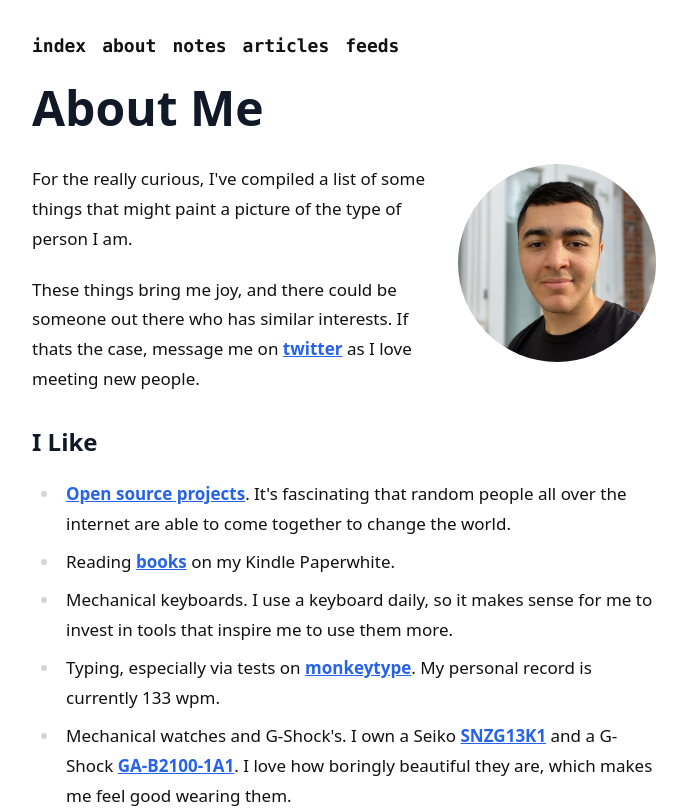
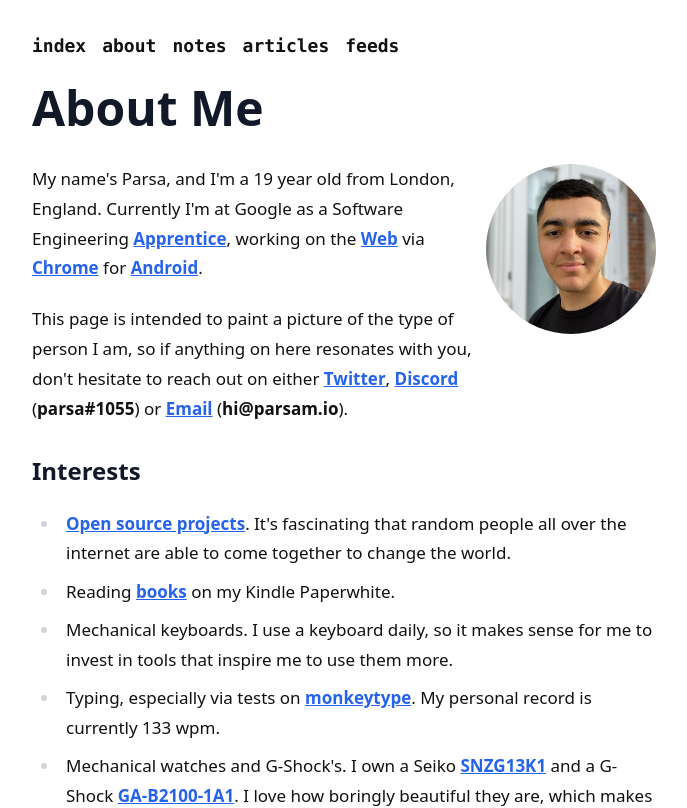
Before and after one commit to pzrsa/parsam.io, a Next.js app: page /about in a window 1280 px wide. Shown: the top 808 px of the page, without its empty margins (296-983 px from the left). Built offline with nearby package versions, Linux system fonts and the light colour scheme.

Commit message:
update about page with a better intro

```diff
--- a/pages/about.tsx
+++ b/pages/about.tsx
@@ -38,27 +38,68 @@ export default function About() {
           <div className="mx-auto w-60 h-60 sm:w-full sm:h-full ">
             <Image className="rounded-full" src={me} alt="Parsa Mesgarha" />
           </div>
-          <div className="prose dark:prose-invert mt-5 sm:mr-3 sm:mt-0">
+          <div className="prose dark:prose-invert sm:mr-3">
             <p>
-              For the really curious, I&apos;ve compiled a list of some things
-              that might paint a picture of the type of person I am.
+              My name&apos;s Parsa, and I&apos;m a 19 year old from London,
+              England. Currently I&apos;m at Google as a Software Engineering{" "}
+              <a
+                href="https://buildyourfuture.withgoogle.com/apprenticeships"
+                rel="prefetch noreferrer"
+                target="_blank"
+              >
+                Apprentice
+              </a>
+              , working on the{" "}
+              <a
+                href="https://web.dev/"
+                rel="prefetch noreferrer"
+                target="_blank"
+              >
+                Web
+              </a>{" "}
+              via{" "}
+              <a
+                href="https://www.chromium.org/Home/"
+                rel="prefetch noreferrer"
+                target="_blank"
+              >
+                Chrome
+              </a>{" "}
+              for{" "}
+              <a
+                href="https://source.android.com/"
+                rel="prefetch noreferrer"
+                target="_blank"
+              >
+                Android
+              </a>
+              .
             </p>
             <p>
-              These things bring me joy, and there could be someone out there
-              who has similar interests. If thats the case, message me on{" "}
+              This page is intended to paint a picture of the type of person I
+              am, so if anything on here resonates with you, don&apos;t hesitate
+              to reach out on either{" "}
               <a
                 href="https://twitter.com/pzrsaa"
                 rel="prefetch noreferrer"
                 target="_blank"
               >
-                twitter
+                Twitter
+              </a>
+              ,{" "}
+              <a
+                href="https://discord.com/users/798613615448031313"
+                rel="prefetch noreferrer"
+              >
+                Discord
               </a>{" "}
-              as I love meeting new people.
+              (<b>parsa#1055</b>) or <a href="mailto:hi@parsam.io">Email</a> (
+              <b>hi@parsam.io</b>).
             </p>
           </div>
         </div>
         <div>
-          <h1 className="text-2xl font-bold mb-3 mt-8">I Like</h1>
+          <h1 className="text-2xl font-bold mb-3 mt-8">Interests</h1>
           <ul>
             <li>
               <a
@@ -133,6 +174,9 @@ export default function About() {
         </div>
         <div>
           <h1 className="text-2xl font-bold mb-3 mt-8">More Links</h1>
+          <p>
+            This is just a place I can safely dump links of me on the internet:
+          </p>
           <ul>
             <LinkItem href="https://www.youtube.com/@pzrsa" name="YouTube" />
             <LinkItem
@@ -141,8 +185,8 @@ export default function About() {
             />
             <li>
               <a
+                href="https://mastodon.social/@pzrsa"
                 rel="prefetch noreferrer me"
-                href="https://mastodon.social/@pzrsa"
               >
                 Mastodon
               </a>
```
